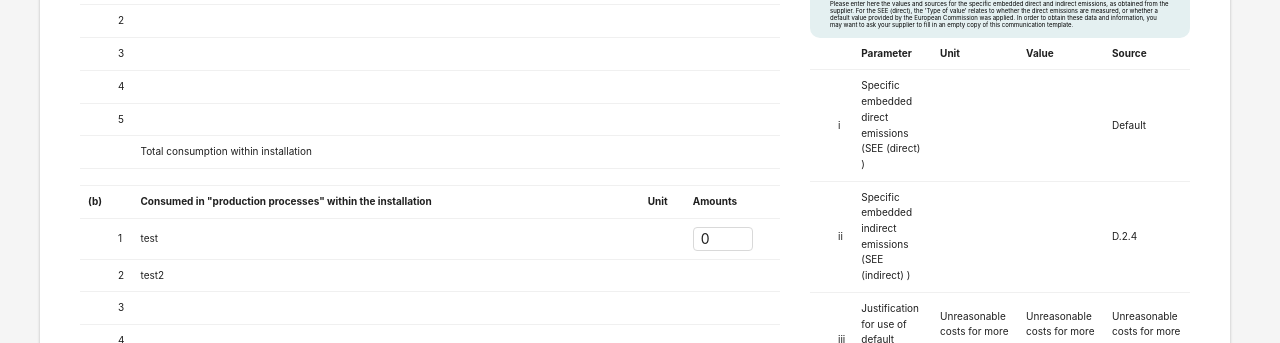
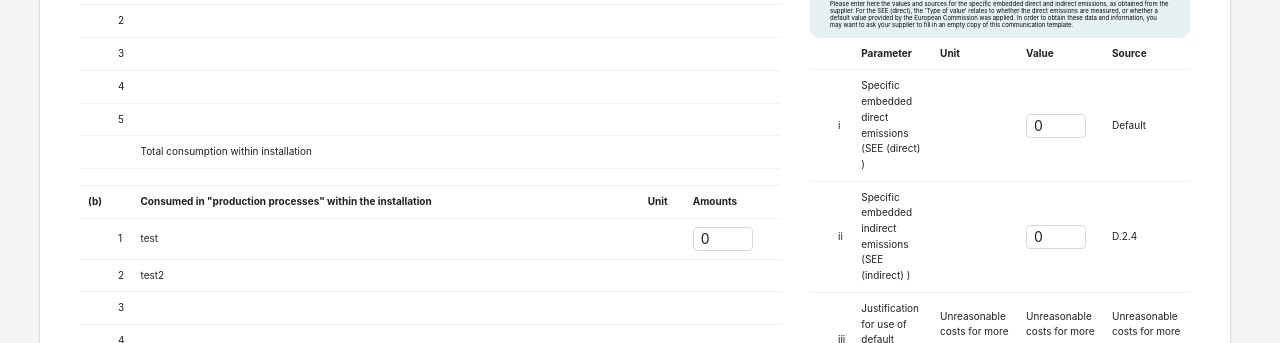
Before and after one commit to abiriadev/cbam-demo, a React (Vite) app: page /purchprec in a window 1280 px wide. Shown: the part 323-666 px from the top of the page. Built offline with nearby package versions, Linux system fonts and the light colour scheme.

Commit message:
feat: make a form fields for precursor

```diff
--- a/src/pages/purchprec/PurchPrec.tsx
+++ b/src/pages/purchprec/PurchPrec.tsx
@@ -148,6 +148,40 @@ const PurchPrec = () => {
     },
   ];
 
+  const columns3 = [
+    {
+      title: '',
+      dataIndex: 'idx',
+      width: '20px',
+    },
+    {
+      title: '',
+      dataIndex: 'd0',
+      width: '20px',
+    },
+    {
+      title: '',
+      dataIndex: 'd1',
+    },
+    {
+      title: '',
+      dataIndex: 'd2',
+    },
+    {
+      title: '',
+      dataIndex: 'd3',
+      onCell: ({ isEditable, stNum, cb }: Rec) => ({
+        isEditable,
+        stNum,
+        cb,
+      }),
+    },
+    {
+      title: '',
+      dataIndex: 'd4',
+    },
+  ] as Parameters<typeof Table>[0]['columns'];
+
   const dataSource2 = [
     {
       idx: <b>(a)</b>,
@@ -167,6 +201,9 @@ const PurchPrec = () => {
       d2: '',
       d3: '',
       d4: 'Default',
+      isEditable: true,
+      cb: setPrec,
+      stNum: prec,
     },
     {
       d0: 'ii',
@@ -174,6 +211,9 @@ const PurchPrec = () => {
       d2: '',
       d3: '',
       d4: 'D.2.4',
+      isEditable: true,
+      cb: setPrec,
+      stNum: prec,
     },
     {
       d0: 'iii',
@@ -267,8 +307,13 @@ const PurchPrec = () => {
                       id="cal"
                       size={'small'}
                       dataSource={dataSource3}
-                      columns={columns1}
+                      columns={columns3}
                       pagination={false}
+                      components={{
+                        body: {
+                          cell: EditableCell,
+                        },
+                      }}
                     />
                   </ContentBox>
                 </div>
```
